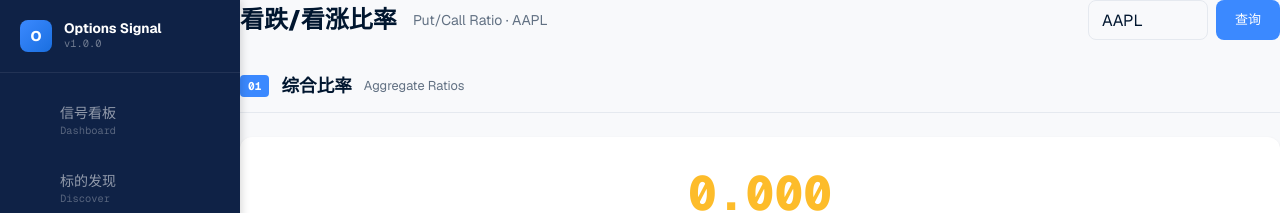
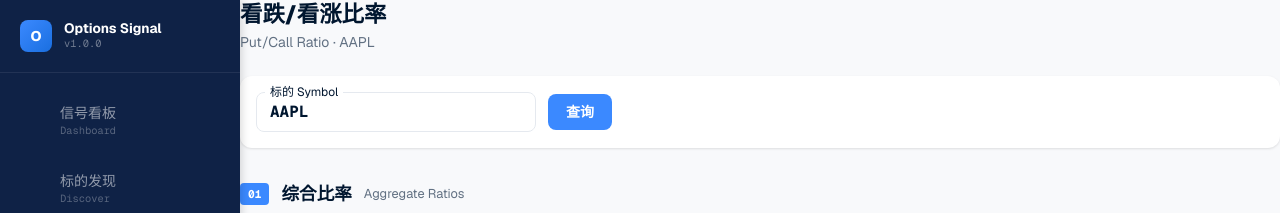
Before and after one commit to jeremygu000/options-signal-system, a Next.js app in the folder web/: page /put-call-ratio in a window 1280 px wide. Shown: the top 213 px of the page. Built offline with nearby package versions, Linux system fonts and the light colour scheme; no server answers; some icons are missing.

Commit message:
feat: replace PCR and unusual-volume ticker inputs with autocomplete search dropdown

```diff
--- a/web/src/app/put-call-ratio/page.tsx
+++ b/web/src/app/put-call-ratio/page.tsx
@@ -1,6 +1,6 @@
 "use client";
 
-import { useState, useCallback } from "react";
+import { useState, useCallback, useEffect, useRef } from "react";
 import Box from "@mui/material/Box";
 import Card from "@mui/material/Card";
 import CardContent from "@mui/material/CardContent";
@@ -10,6 +10,8 @@
 import Grid from "@mui/material/Grid";
 import TextField from "@mui/material/TextField";
 import Button from "@mui/material/Button";
+import Autocomplete from "@mui/material/Autocomplete";
+import CircularProgress from "@mui/material/CircularProgress";
 import Chip from "@mui/material/Chip";
 import Table from "@mui/material/Table";
 import TableHead from "@mui/material/TableHead";
@@ -18,7 +20,8 @@
 import TableCell from "@mui/material/TableCell";
 import SectionHeader from "@/components/SectionHeader";
 import { useThemeMode } from "@/components/ThemeProvider";
-import { fetchPutCallRatio } from "@/lib/api";
+import { fetchPutCallRatio, searchSymbols } from "@/lib/api";
+import type { SymbolMeta } from "@/lib/types";
 import type {
   PutCallRatioResponse,
   PCRStrikePoint,
@@ -772,6 +775,9 @@
   const [data, setData] = useState<PutCallRatioResponse>(EMPTY);
   const [loading, setLoading] = useState(false);
   const [error, setError] = useState<string | null>(null);
+  const [options, setOptions] = useState<SymbolMeta[]>([]);
+  const [searchLoading, setSearchLoading] = useState(false);
+  const debounceRef = useRef<ReturnType<typeof setTimeout> | null>(null);
 
   const load = useCallback(async (sym: string) => {
     setLoading(true);
@@ -788,6 +794,35 @@
     }
   }, []);
 
+  const handleInputChange = useCallback(
+    (_event: React.SyntheticEvent, value: string) => {
+      const upper = value.toUpperCase();
+      setInput(upper);
+
+      if (debounceRef.current) clearTimeout(debounceRef.current);
+
+      if (!upper.trim()) {
+        setOptions([]);
+        return;
+      }
+
+      debounceRef.current = setTimeout(() => {
+        setSearchLoading(true);
+        searchSymbols({ query: upper, limit: 20, sort_by: "volume" })
+          .then((res) => setOptions(res.items))
+          .catch(() => setOptions([]))
+          .finally(() => setSearchLoading(false));
+      }, 250);
+    },
+    [],
+  );
+
+  useEffect(() => {
+    return () => {
+      if (debounceRef.current) clearTimeout(debounceRef.current);
+    };
+  }, []);
+
   const handleSubmit = useCallback(() => {
     const s = input.trim().toUpperCase();
     if (!s) return;
@@ -797,35 +832,117 @@
 
   return (
     <Box sx={{ maxWidth: 1100, mx: "auto" }}>
-      <Box
-        sx={{
-          display: "flex",
-          alignItems: "center",
-          gap: 2,
-          mb: 4,
-          flexWrap: "wrap",
-        }}
-      >
-        <Typography variant="h5" sx={{ fontWeight: 800 }}>
+      <Box sx={{ mb: 3 }}>
+        <Typography
+          variant="h5"
+          sx={{ fontWeight: 800, fontSize: "1.4rem", mb: 0.25 }}
+        >
           看跌/看涨比率
         </Typography>
         <Typography variant="body2" sx={{ color: "text.secondary" }}>
           Put/Call Ratio · {symbol}
         </Typography>
-        <Box sx={{ ml: "auto", display: "flex", gap: 1 }}>
-          <TextField
-            size="small"
-            value={input}
-            onChange={(e) => setInput(e.target.value.toUpperCase())}
-            onKeyDown={(e) => e.key === "Enter" && handleSubmit()}
-            placeholder="Symbol"
-            sx={{ width: 120 }}
-          />
-          <Button variant="contained" size="small" onClick={handleSubmit}>
-            查询
-          </Button>
-        </Box>
       </Box>
+
+      <Card sx={{ mb: 4 }}>
+        <CardContent>
+          <Box
+            sx={{
+              display: "flex",
+              gap: 1.5,
+              alignItems: "center",
+              flexWrap: "wrap",
+            }}
+          >
+            <Autocomplete
+              freeSolo
+              options={options}
+              getOptionLabel={(opt) =>
+                typeof opt === "string" ? opt : opt.symbol
+              }
+              inputValue={input}
+              onInputChange={handleInputChange}
+              onChange={(_event, value) => {
+                if (value && typeof value !== "string") {
+                  setInput(value.symbol);
+                }
+              }}
+              loading={searchLoading}
+              filterOptions={(x) => x}
+              renderOption={(props, opt) => {
+                const meta = opt as SymbolMeta;
+                return (
+                  <Box component="li" {...props} key={meta.symbol}>
+                    <Typography
+                      variant="body2"
+                      sx={{
+                        fontFamily: "var(--font-geist-mono)",
+                        fontWeight: 700,
+                      }}
+                    >
+                      {meta.symbol}
+                    </Typography>
+                    <Typography
+                      variant="caption"
+                      sx={{ ml: 1, color: "text.secondary" }}
+                    >
+                      ${meta.last_close.toFixed(2)} ·{" "}
+                      {meta.avg_volume >= 1e6
+                        ? `${(meta.avg_volume / 1e6).toFixed(1)}M vol`
+                        : `${(meta.avg_volume / 1e3).toFixed(0)}K vol`}
+                    </Typography>
+                  </Box>
+                );
+              }}
+              renderInput={(params) => (
+                <TextField
+                  {...params}
+                  size="small"
+                  label="标的 Symbol"
+                  onKeyDown={(e) => {
+                    if (e.key === "Enter") {
+                      e.preventDefault();
+                      handleSubmit();
+                    }
+                  }}
+                  sx={{ width: 280 }}
+                  slotProps={{
+                    htmlInput: {
+                      ...params.inputProps,
+                      style: {
+                        fontFamily: "var(--font-geist-mono)",
+                        fontWeight: 700,
+                      },
+                    },
+                    input: {
+                      ...params.InputProps,
+                      endAdornment: (
+                        <>
+                          {searchLoading ? (
+                            <CircularProgress color="inherit" size={18} />
+                          ) : null}
+                          {params.InputProps.endAdornment}
+                        </>
+                      ),
+                    },
+                  }}
+                />
+              )}
+              sx={{ flex: "0 0 auto" }}
+            />
+            <Button
+              variant="contained"
+              onClick={handleSubmit}
+              disabled={loading || !input.trim()}
+              sx={{
+                fontWeight: 700,
+              }}
+            >
+              {loading ? "加载中..." : "查询"}
+            </Button>
+          </Box>
+        </CardContent>
+      </Card>
 
       {error && (
         <Alert severity="error" sx={{ mb: 3 }}>
```
Also changed, not shown: web/src/app/unusual-volume/page.tsx (+143 -26 lines).
